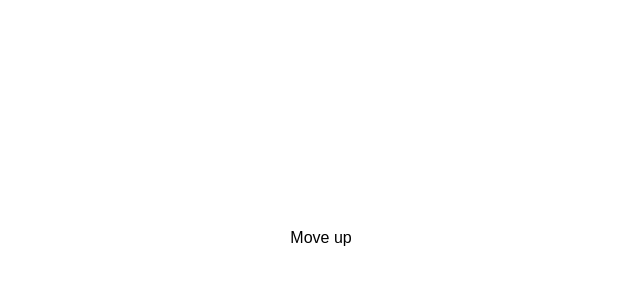
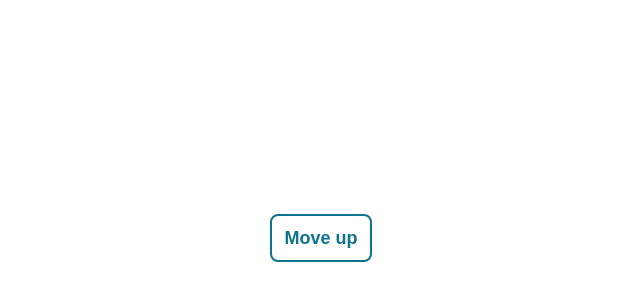
Before and after one commit to tigerabrodi/fun-ui-components, a React (Vite) app: page /buttons in a window 1280 px wide. Shown: the part 162-462 px from the top of the page, without its empty margins (319-959 px from the left). Built offline with nearby package versions, Linux system fonts and the light colour scheme.

Commit message:
button setup

```diff
--- a/src/components/buttons/Buttons.tsx
+++ b/src/components/buttons/Buttons.tsx
@@ -3,7 +3,9 @@ import "./Buttons.css";
 export const Buttons = () => {
   return (
     <div className="flex items-center gap-4">
-      <button className="move-up-button">Move up</button>
+      <button className="move-up-button px-3 py-2 rounded-lg text-lg font-semibold border-cyan-700 text-cyan-700 border-2">
+        Move up
+      </button>
     </div>
   );
 };
```
